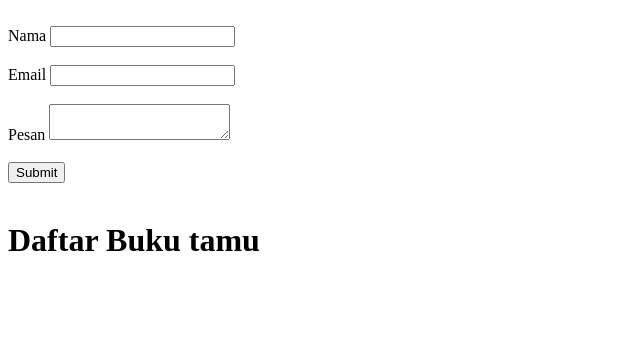
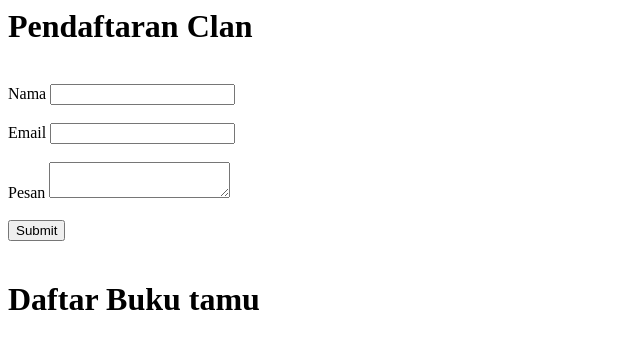
Before and after one commit to Alfin01/Alfin, a plain HTML site: page index.html in a window 1280 px wide. Shown: the whole page, without its empty margins (0-640 px from the left). Drawn offline with Linux system fonts and the light colour scheme.

Commit message:
Menambahkan Judul

```diff
--- a/index.html
+++ b/index.html
@@ -1,3 +1,4 @@
+<h1> Pendaftaran Clan </h1>
 <div>
     <br> Nama <input type="text" id="nama" /><br>
     <br> Email <input type="email" id="email" /><br>
```
